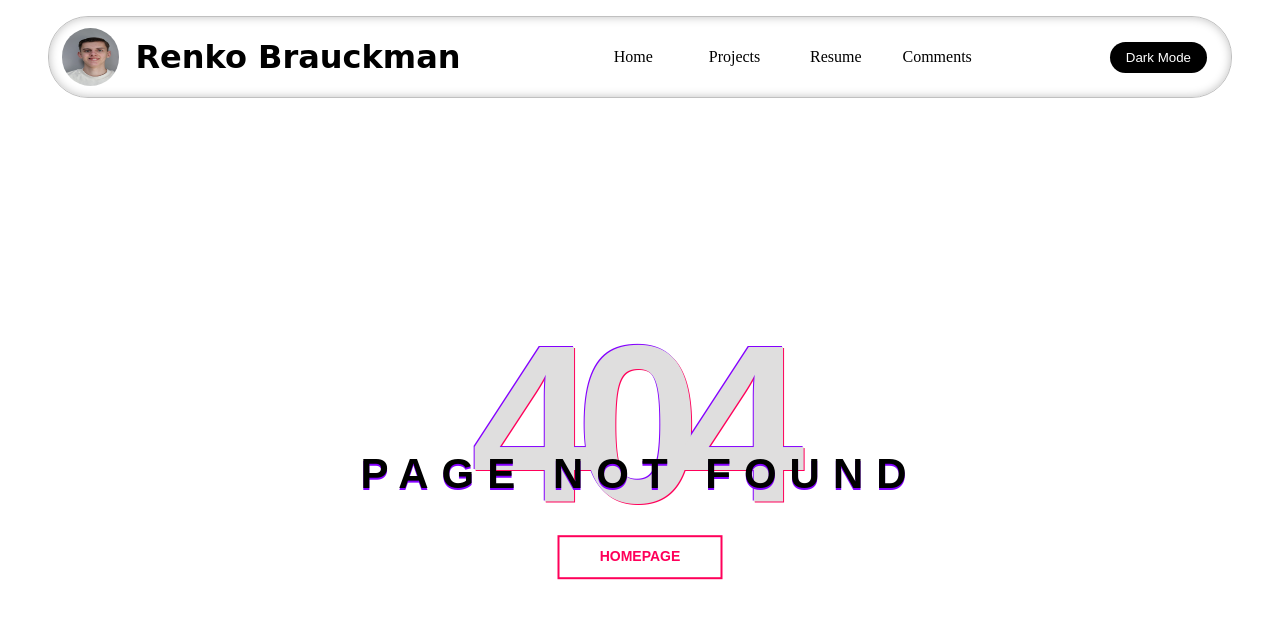
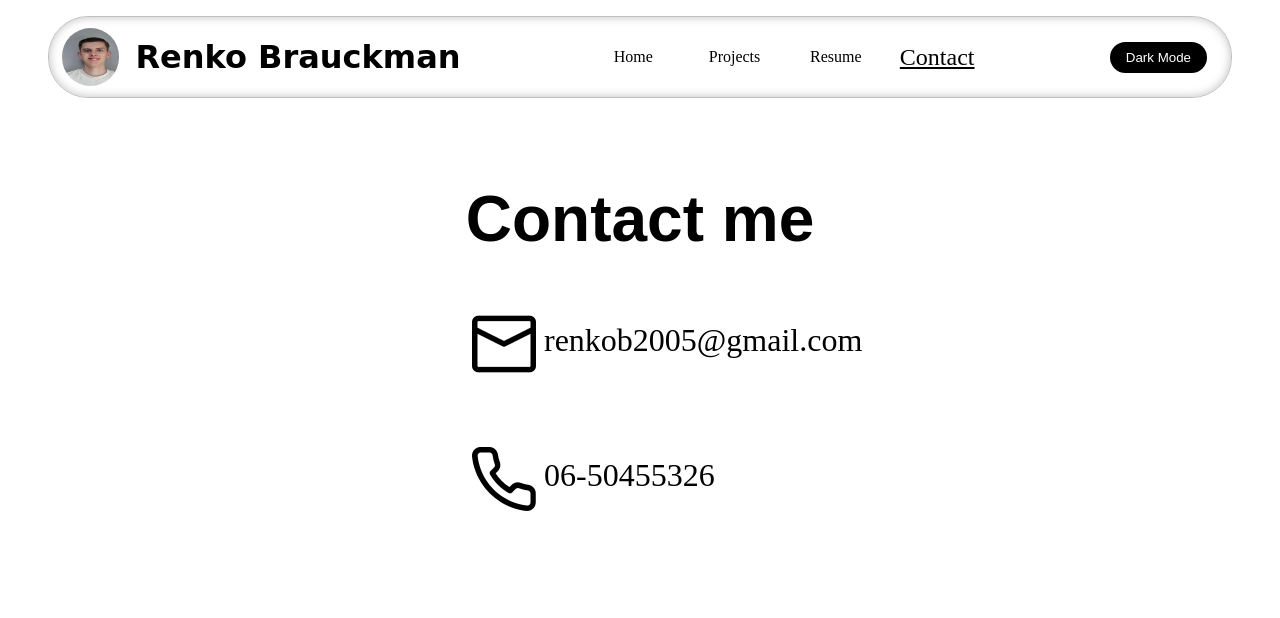
Before and after one commit to Renko2005/renko-portfolio-web, a Vue app: page /contact in a window 1280 px wide. Before the commit this address had no page. Shown: the top 618 px of the page. Built offline with nearby package versions, Linux system fonts and the light colour scheme.

Commit message:
added contact page

```diff
--- a/src/components/NavBar.vue
+++ b/src/components/NavBar.vue
@@ -51,12 +51,12 @@ const toggleTheme = () => {
         >Resume</RouterLink
       >
       <RouterLink
-        to="/comments"
-        :class="[isActiveLink('/comments')
+        to="/contact"
+        :class="[isActiveLink('/contact')
         ? 'active-page'
         : 'inactive-page'
         ]"
-        >Comments</RouterLink
+        >Contact</RouterLink
       >
     </div>
 
--- a/src/components/ProjectPreview.vue
+++ b/src/components/ProjectPreview.vue
@@ -66,6 +66,7 @@ const props = defineProps({
   font-weight: 800;
   font-family: sans-serif;
   line-height: 1;
+  text-align: left;
 }
 .subtitle {
   color: var(--text-color);
@@ -74,6 +75,7 @@ const props = defineProps({
   padding-right: 2rem;
   font-size: 2rem;
   font-family: sans-serif;
+  text-align: left;
 }
 @media (max-width: 1024px) {
   .project-preview-container {
--- a/src/router/index.js
+++ b/src/router/index.js
@@ -15,14 +15,14 @@ const router = createRouter({
       component: () => import('@/views/ProjectsView.vue'),
     },
     {
-      path: '/Resume',
+      path: '/resume',
       name: 'resume',
       component: () => import('@/views/ResumeView.vue'),
     },
     {
-      path: '/Comments',
-      name: 'comments',
-      component: () => import('@/views/CommentsView.vue'),
+      path: '/contact',
+      name: 'contact',
+      component: () => import('@/views/ContactView.vue'),
     },
     {
       path: '/:catchAll(.*)',
--- a/src/views/CommentsView.vue
+++ /dev/null
@@ -1,3 +0,0 @@
-<template>
-  comments
-</template>
--- /dev/null
+++ b/src/views/ContactView.vue
@@ -0,0 +1,76 @@
+<script setup>
+const copyToClipboard = (type) => {
+  let textToCopy = '';
+
+  if (type === 'email') {
+    textToCopy = 'renkob2005@gmail.com';
+  } else if (type === 'phone') {
+    textToCopy = '06-50455326';
+  }
+
+  navigator.clipboard.writeText(textToCopy).then(() => {
+    alert(`${type.charAt(0).toUpperCase() + type.slice(1)} copied to clipboard!`);
+  }).catch(err => {
+    console.error('Error copying text: ', err);
+  });
+};
+</script>
+
+<template>
+  <div class="contact-me-container">
+    <p class="title">Contact me</p>
+    <div class="contact-container">
+      <div class="email-icon">
+        <i class="pi pi-envelope"></i>
+      </div>
+      <p class="email" @click="copyToClipboard('email')">renkob2005@gmail.com</p>
+    </div>
+    <div class="contact-container">
+      <div class="email-icon">
+        <i class="pi pi-phone"></i>
+      </div>
+      <p class="phone" @click="copyToClipboard('phone')">06-50455326</p>
+    </div>
+  </div>
+
+</template>
+
+<style>
+  .contact-me-container {
+    text-align: center;
+  }
+
+  .title {
+  margin-top: 5rem;
+  font-size: 4rem;
+  font-weight: 600;
+  color: var(--text-color);
+  text-align: center;
+  padding-left: 6rem;
+  padding-right: 6rem;
+  font-family: sans-serif;
+  }
+  .pi-phone,
+  .pi-envelope{
+    margin-top: 5rem;
+    color: var(--text-color);
+    scale: 400%;
+  }
+  .email-icon {
+    display: inline-block;
+  }
+  .phone,
+  .email {
+    display: inline-block;
+    font-size: 2rem;
+    color: var(--text-color);
+    width: 15rem;
+    text-align: left;
+    margin-left: 2rem;
+    cursor: pointer;
+  }
+  .contact-container {
+    margin-bottom: 2rem;
+  }
+
+</style>
```
